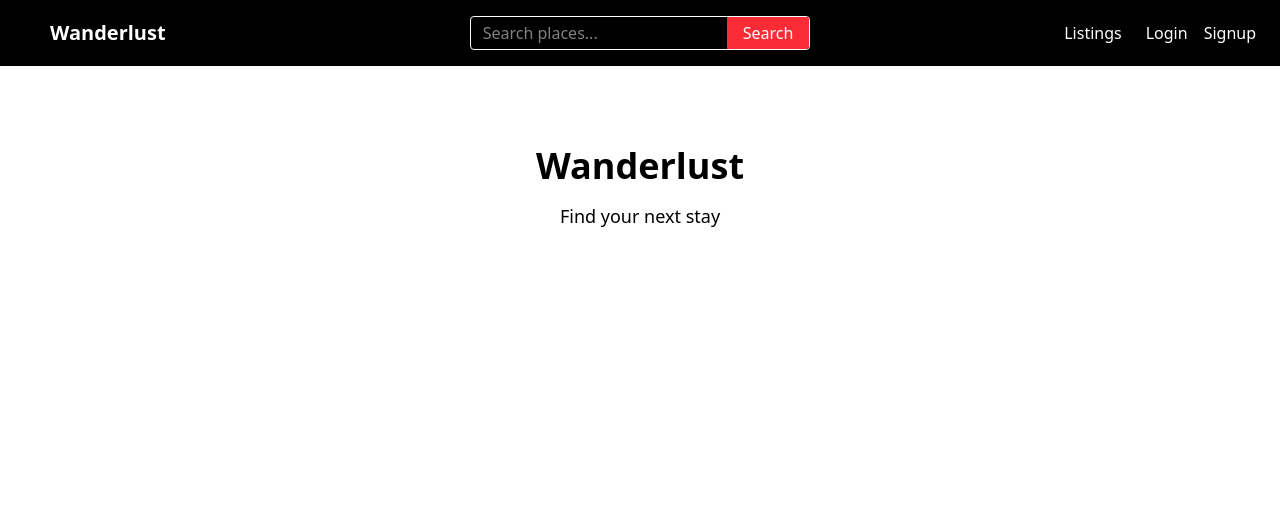
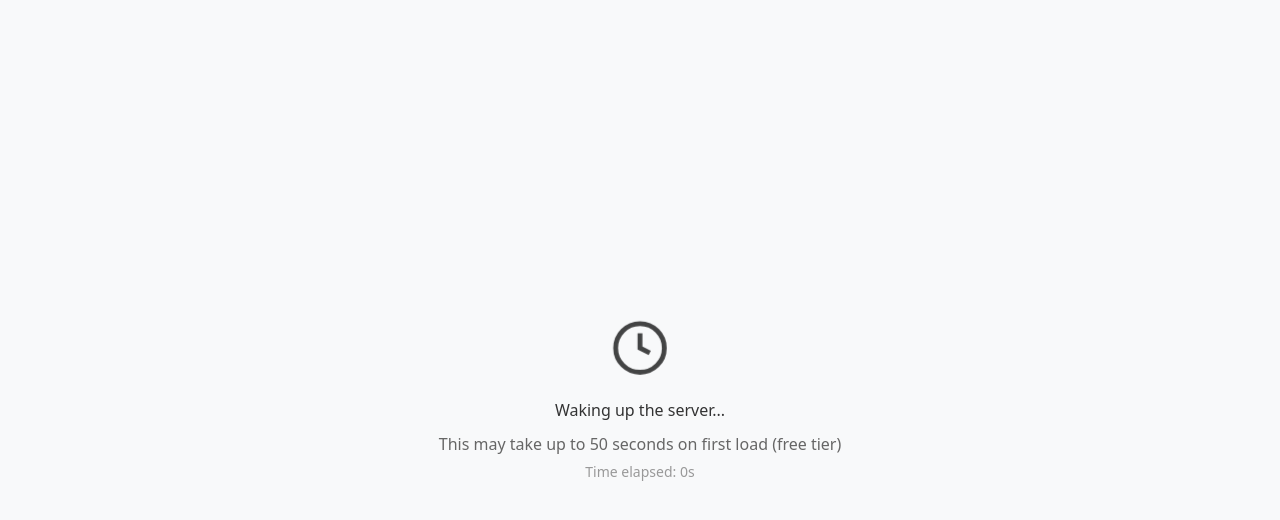
Before and after one commit to Rohan-Saxena644/Main_Project_1, a React app in the folder Frontend/: page / in a window 1280 px wide. Shown: the top 520 px of the page. Built offline with nearby package versions, Linux system fonts and the light colour scheme; no server answers; the HTML template or start-up script is replaced by a standard one.

Commit message:
Make the server wake up as soon as the frontend is deployed by vercel for faster transitions and less loading

```diff
--- a/Frontend/src/App.jsx
+++ b/Frontend/src/App.jsx
@@ -1,4 +1,59 @@
+// import { BrowserRouter, Routes, Route } from "react-router-dom";
+// import Navbar from "./components/Navbar";
+
+// import Home from "./pages/Home";
+// import Listings from "./pages/Listings";
+// import ListingDetails from "./pages/ListingDetails";
+// import NewListing from "./pages/NewListing";
+// import Login from "./pages/Login";
+// import Signup from "./pages/Signup";
+// import ProtectedRoute from "./components/ProtectedRoute";
+// import EditListing from "./pages/EditListing";
+
+
+// export default function App() {
+//   return (
+//     <BrowserRouter>
+
+//       {/* Navbar always visible */}
+//       <Navbar/>
+
+//       {/* Page Routes */}
+//       <Routes>
+//         <Route path="/" element={<Home/>}/>
+//         <Route path="/listings" element={<Listings/>}/>
+//         <Route path="/listings/:id" element={<ListingDetails/>}/>
+
+//         <Route
+//           path="/listings/new"
+//           element={
+//             <ProtectedRoute>
+//               <NewListing/>
+//             </ProtectedRoute>
+//           }
+//         />
+
+//         <Route
+//           path="/listings/:id/edit"
+//           element={
+//             <ProtectedRoute>
+//               <EditListing/>
+//             </ProtectedRoute>
+//           }
+//         />
+
+
+//         <Route path="/login" element={<Login/>}/>
+//         <Route path="/signup" element={<Signup/>}/>
+//       </Routes>
+
+//     </BrowserRouter>
+//   );
+// }
+
+
 import { BrowserRouter, Routes, Route } from "react-router-dom";
+import { useEffect, useState } from "react";
 import Navbar from "./components/Navbar";
 
 import Home from "./pages/Home";
@@ -10,8 +65,95 @@ import Signup from "./pages/Signup";
 import ProtectedRoute from "./components/ProtectedRoute";
 import EditListing from "./pages/EditListing";
 
+const API_URL = import.meta.env.VITE_API_URL || "http://localhost:8080";
 
 export default function App() {
+  const [isServerAwake, setIsServerAwake] = useState(false);
+  const [wakingTime, setWakingTime] = useState(0);
+
+  useEffect(() => {
+    // Function to ping the server
+    const pingServer = async () => {
+      try {
+        await fetch(`${API_URL}/api/health`, {
+          method: 'GET',
+          credentials: 'include'
+        });
+        setIsServerAwake(true);
+      } catch (error) {
+        console.log('Server ping failed:', error);
+      }
+    };
+
+    // Initial ping on app load
+    const startTime = Date.now();
+    const wakeTimer = setInterval(() => {
+      setWakingTime(Math.floor((Date.now() - startTime) / 1000));
+    }, 1000);
+
+    pingServer().then(() => {
+      clearInterval(wakeTimer);
+    });
+
+    // Keep-alive ping every 10 minutes (600000ms)
+    const keepAliveInterval = setInterval(() => {
+      pingServer();
+    }, 10 * 60 * 1000);
+
+    return () => {
+      clearInterval(keepAliveInterval);
+      clearInterval(wakeTimer);
+    };
+  }, []);
+
+  // Loading screen while server wakes up
+  if (!isServerAwake) {
+    return (
+      <div style={{
+        display: 'flex',
+        flexDirection: 'column',
+        alignItems: 'center',
+        justifyContent: 'center',
+        minHeight: '100vh',
+        padding: '20px',
+        textAlign: 'center',
+        backgroundColor: '#f8f9fa'
+      }}>
+        <div style={{
+          animation: 'pulse 2s ease-in-out infinite',
+          marginBottom: '20px'
+        }}>
+          <svg
+            width="60"
+            height="60"
+            viewBox="0 0 24 24"
+            fill="none"
+            stroke="currentColor"
+            strokeWidth="2"
+          >
+            <circle cx="12" cy="12" r="10" />
+            <path d="M12 6v6l4 2" />
+          </svg>
+        </div>
+        <h2 style={{ marginBottom: '10px', color: '#333' }}>
+          Waking up the server...
+        </h2>
+        <p style={{ color: '#666', marginBottom: '5px' }}>
+          This may take up to 50 seconds on first load (free tier)
+        </p>
+        <p style={{ color: '#999', fontSize: '14px' }}>
+          Time elapsed: {wakingTime}s
+        </p>
+        <style>{`
+          @keyframes pulse {
+            0%, 100% { opacity: 1; transform: scale(1); }
+            50% { opacity: 0.5; transform: scale(0.95); }
+          }
+        `}</style>
+      </div>
+    );
+  }
+
   return (
     <BrowserRouter>
 
@@ -42,7 +184,6 @@ export default function App() {
           }
         />
 
-
         <Route path="/login" element={<Login/>}/>
         <Route path="/signup" element={<Signup/>}/>
       </Routes>
```
Also changed, not shown: 1 other file (tests, documents, lock files or other folders).
